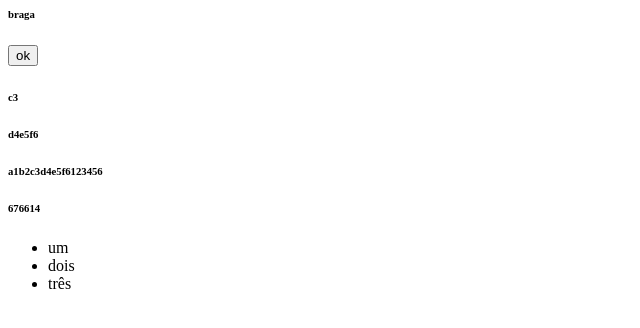
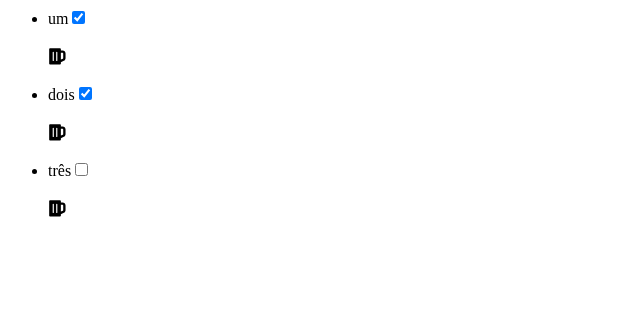
Before and after one commit to albraga/react-zfn1ke, a React (Create React App) app: page / in a window 1280 px wide. Shown: the top 328 px of the page, without its empty margins (0-640 px from the left). Built offline with nearby package versions, Linux system fonts and the light colour scheme.

Commit message:
3 files modified

```diff
--- a/package.json
+++ b/package.json
@@ -3,6 +3,7 @@
   "version": "0.0.0",
   "private": true,
   "dependencies": {
+    "@react-icons/all-files": "^4.1.0",
     "react": "^18.1.0",
     "react-dom": "^18.1.0"
   },
--- a/src/App.js
+++ b/src/App.js
@@ -10,10 +10,12 @@ export default function App() {
   }
   return (
     <div>
-      <h6>{nome}</h6>
-      <button onClick={(e) => hclick(e)}>ok</button>
-      <Destructuring />
+
       <Lista />
     </div>
   )
 }
+
+/*      <h6>{nome}</h6>
+      <button onClick={(e) => hclick(e)}>ok</button>
+      <Destructuring />*/
--- a/src/Lista.js
+++ b/src/Lista.js
@@ -1,16 +1,24 @@
-import React, {useState} from 'react'
+import React, { useState } from 'react'
+import { FaBeer } from "@react-icons/all-files/fa/FaBeer"
 
 const Lista = () => {
   const [items, setItems] = useState([
-    {id: 1, desc: 'um'},
-    {id: 2, desc: 'dois'},
-    {id: 3, desc: 'três'}
-  ])
+    { id: 1, desc: 'um', checked: true },
+    { id: 2, desc: 'dois', checked: true },
+    { id: 3, desc: 'três', checked: false },
+  ]);
+  const hchange = () => console.log('checked');
   return (
     <ul>
-    {items.map(item => <li>{item.desc}</li>)}
+      {items.map((item) => (
+        <li key={item.id}>
+          {item.desc}
+          <input type="checkbox" checked={item.checked} onChange={hchange} />
+          <h3><FaBeer /></h3>
+        </li>
+      ))}
     </ul>
-  )
-}
+  );
+};
 
-export default Lista
+export default Lista;
```
